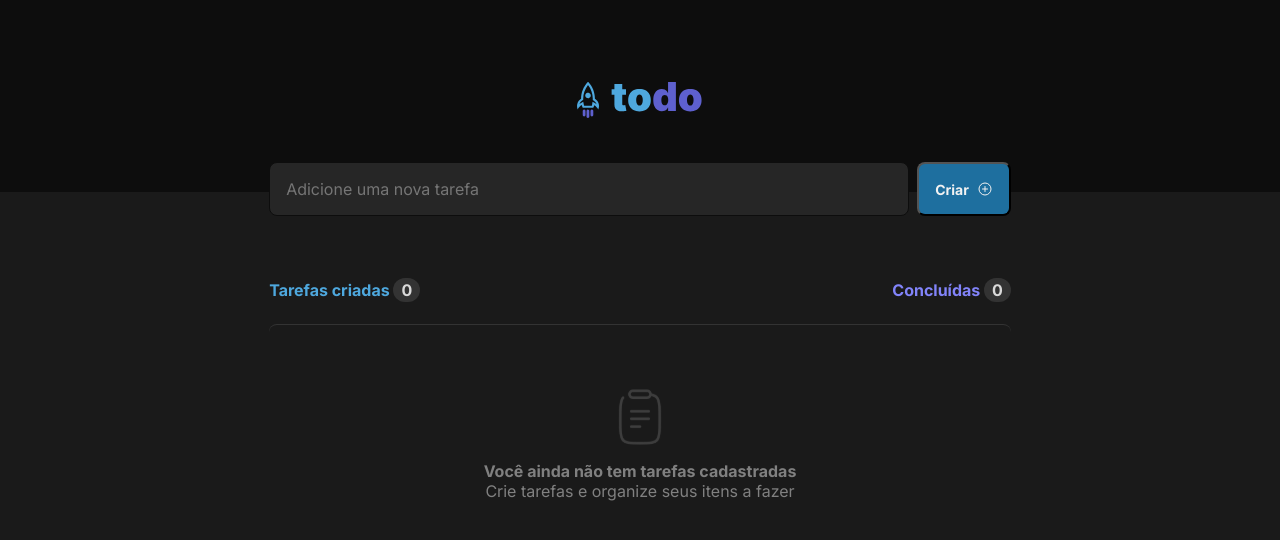
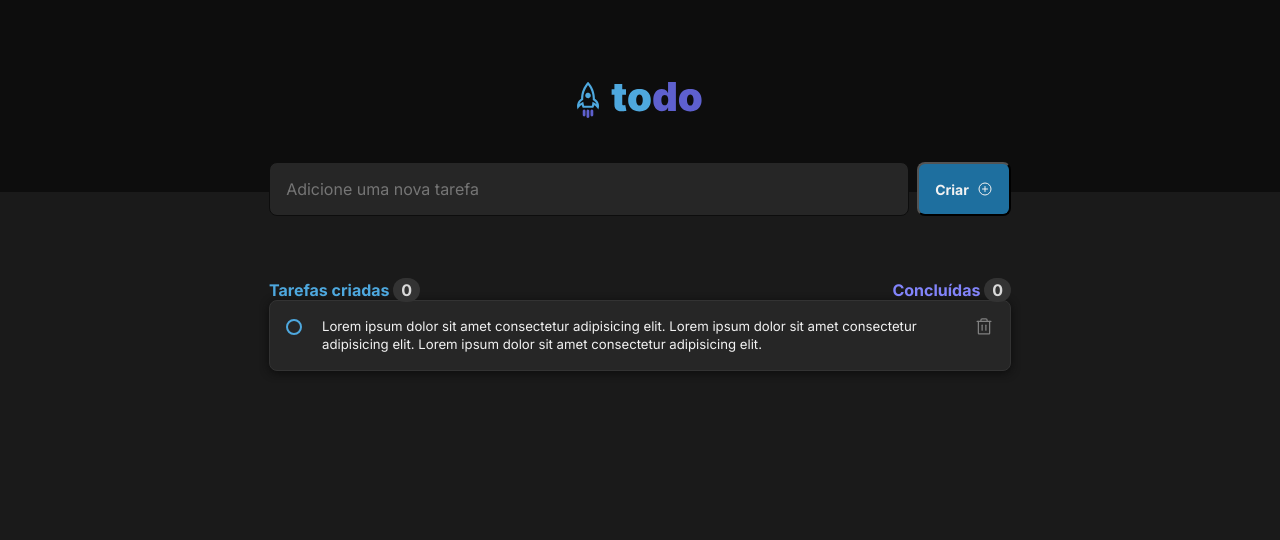
Before and after one commit to lucasabreudev/to-do-list, a React (Vite) app: page / in a window 1280 px wide. Shown: the top 540 px of the page. Built offline with nearby package versions, Linux system fonts and the light colour scheme.

Commit message:
feat: criação e estilização do componente Task

```diff
--- /dev/null
+++ b/src/components/Task.module.css
@@ -0,0 +1,60 @@
+.taskBox {
+    display: flex;
+    padding: 1rem;
+    gap: 1.25rem;
+
+    background: var(--gray-500);
+
+    border: 1px solid var(--gray-400);
+    border-radius: 8px;
+    box-shadow: 0px 2px 8px var(--gray-700);
+}
+
+.taskBox p {
+    font-size: 0.825rem;
+    line-height: 140%;
+    color: var(--gray-100);
+    width: 39.5rem;
+}
+
+.taskBox button {
+    background: transparent;
+    border: 0;
+    color: var(--gray-300);
+    cursor: pointer;
+    line-height: 0;
+    border-radius: 4px;
+    margin-top: -1rem;
+}
+
+.taskBox button:hover {
+    color: var(--danger);
+}
+
+.taskBox input[type=checkbox] {
+    width: 1rem;
+    height: 1rem;
+    color: var(--blue-300);
+    appearance: none;
+    background: none;
+    border: 2px solid;
+    border-radius: 50%;
+    transition: background 0.2s;
+    cursor: pointer;
+    position: relative;
+    margin-top: 2px;
+}
+
+.taskBox input[type=checkbox]:checked {
+    border-color: var(--purple-300);
+    background: var(--purple-300);
+}
+
+.taskBox input[type=checkbox]:checked::before {
+    content: '\2714';
+    color: var(--gray-100);
+    font-size: 0.6rem;
+    position: absolute;
+    top: 0px;
+    left: 2.7px;
+}
--- /dev/null
+++ b/src/components/Task.tsx
@@ -0,0 +1,17 @@
+import { Trash } from 'phosphor-react';
+import styles from './Task.module.css';
+
+export function Task() {
+    return (
+        <div className={styles.taskBox}>
+            <input type='checkbox' />
+            <p>
+                Lorem ipsum dolor sit amet consectetur adipisicing elit. Lorem ipsum dolor sit amet consectetur adipisicing elit.
+                Lorem ipsum dolor sit amet consectetur adipisicing elit.
+            </p>
+            <button title='Deletar tarefa'>
+                <Trash size={20} />
+            </button>
+        </div>
+    )
+}
--- a/src/components/TaskManager.tsx
+++ b/src/components/TaskManager.tsx
@@ -1,6 +1,7 @@
 import styles from './TaskManager.module.css';
 import { PlusCircle } from 'phosphor-react';
 import { EmptyList } from './EmptyList';
+import { Task } from './Task';
 
 export function TaskManager() {
     return (
@@ -18,7 +19,7 @@ export function TaskManager() {
                     <strong className={styles.createdTasks}> Tarefas criadas <span>0</span> </strong>
                     <strong className={styles.completedTasks}> Concluídas <span>0</span> </strong>
                 </header>
-                <EmptyList />
+                {true ? <Task /> : <EmptyList />}
             </div>
         </article>
     )
```
